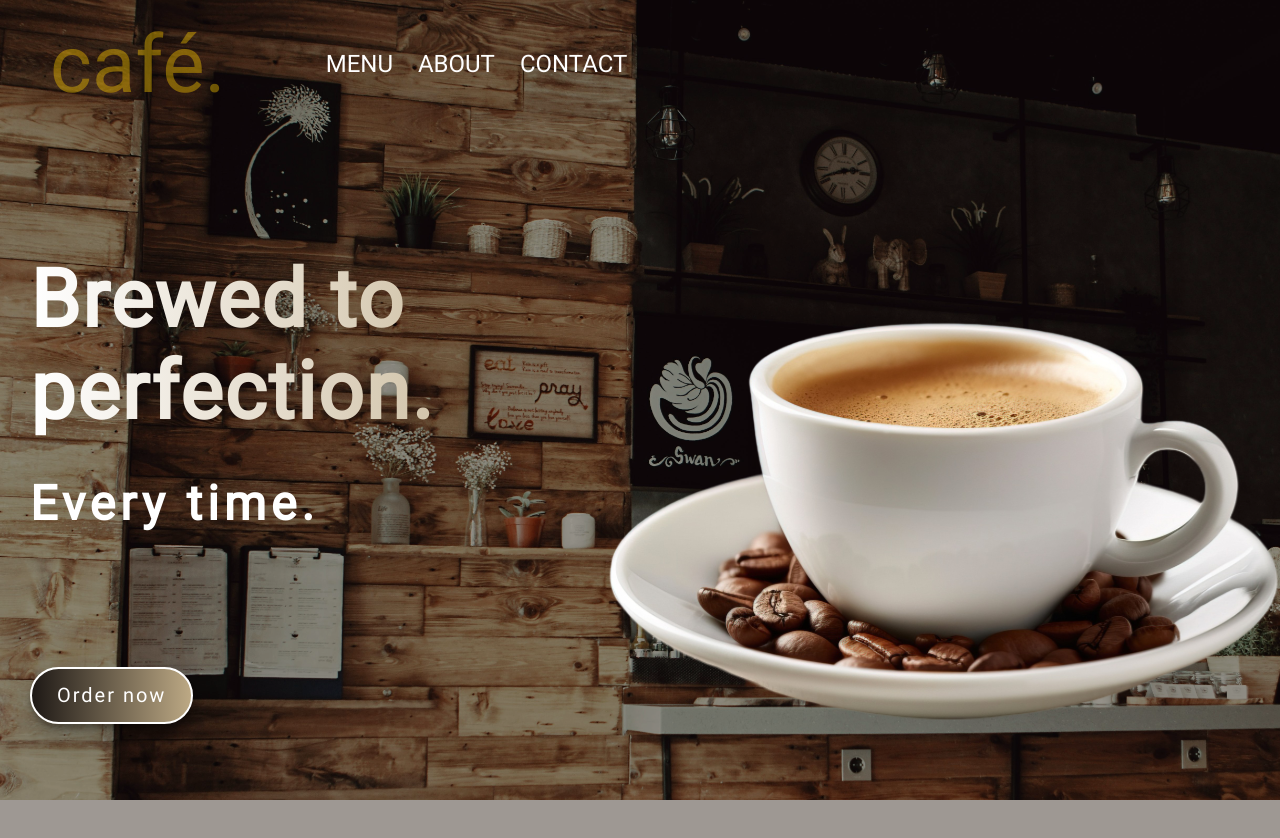
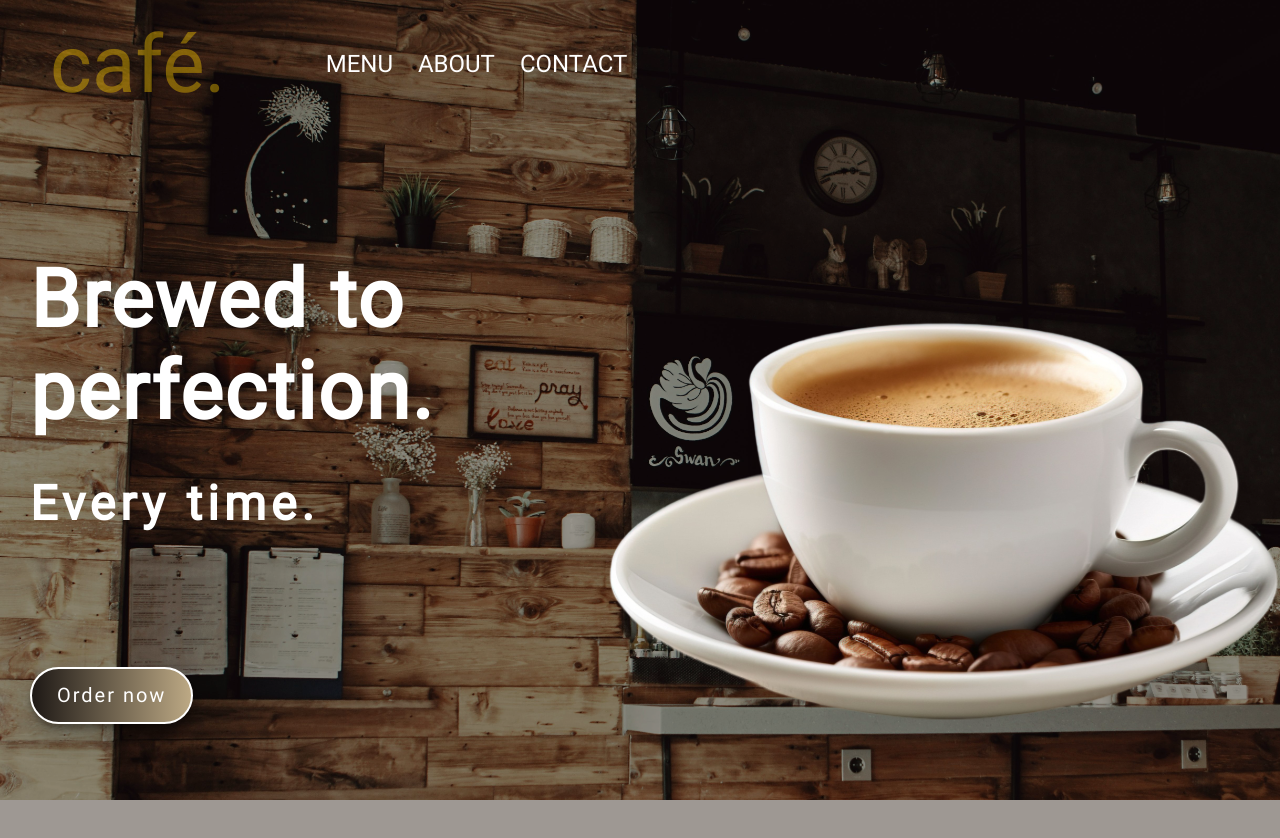
Before and after one commit to vespucchi/restaurant, a website built with webpack: page src/index/index.html in a window 1280 px wide. Built offline with nearby package versions, Linux system fonts and the light colour scheme; files whose address does not match are found by name.

Commit message:
Fix home h1 color to support dark reader

```diff
--- a/src/home/home-style.css
+++ b/src/home/home-style.css
@@ -17,9 +17,7 @@ main.home {
 h1 {
     font-size: 5rem;
     letter-spacing: 2px;
-    background: linear-gradient(to right, var(--white-color) 0%, var(--khaki-color) 100%);
-    -webkit-background-clip: text;
-    -webkit-text-fill-color: transparent;
+    color: var(--white-color);
 }
 
 h2 {
```
Also changed, not shown: dist/index.html, 2 other files.
